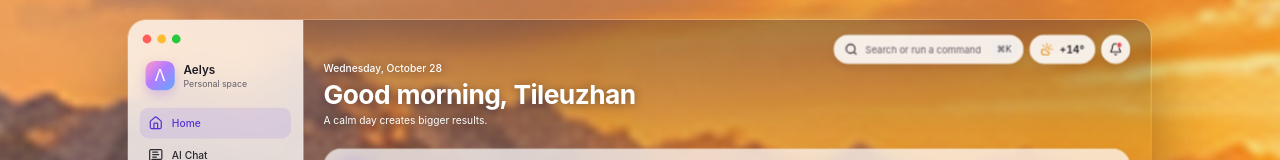
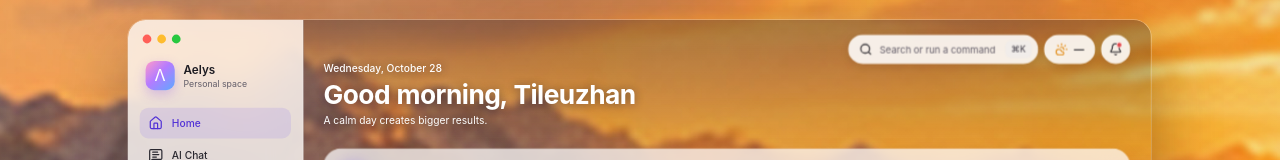
Before and after one commit to DEFTileu/aelys, a React (Vite) app in the folder apps/web/: page / in a window 1280 px wide. Shown: the top 160 px of the page. Built offline with nearby package versions, Linux system fonts and the light colour scheme; no server answers.

Commit message:
fix(web): avoid fabricated weather value

```diff
--- a/apps/web/src/components/AppShell.tsx
+++ b/apps/web/src/components/AppShell.tsx
@@ -150,7 +150,7 @@ export function AppShell({ route, children }: { route: RoutePath; apiStatus: Api
               <kbd style={{ height: 24, padding: '0 8px', borderRadius: 7, background: '#F1EDEA', fontSize: 12, lineHeight: '24px', color: '#3A3640', fontFamily: 'inherit' }}>⌘K</kbd>
             </button>
             <div className="shell-pill" data-glass="" style={{ padding: '0 14px', gap: 8, fontSize: 14, fontWeight: 600 }}>
-              <CloudSun size={18} color="#E08A12" aria-hidden="true" />+14°
+              <CloudSun size={18} color="#E08A12" aria-hidden="true" /><span aria-label="Weather unavailable">—</span>
             </div>
             <button type="button" className="shell-btn shell-pill shell-pill--button" data-glass="" title="Notifications" aria-label="Notifications" style={{ position: 'relative', width: 40, justifyContent: 'center', borderRadius: '50%', padding: 0 }}>
               <Bell size={18} aria-hidden="true" />
```
